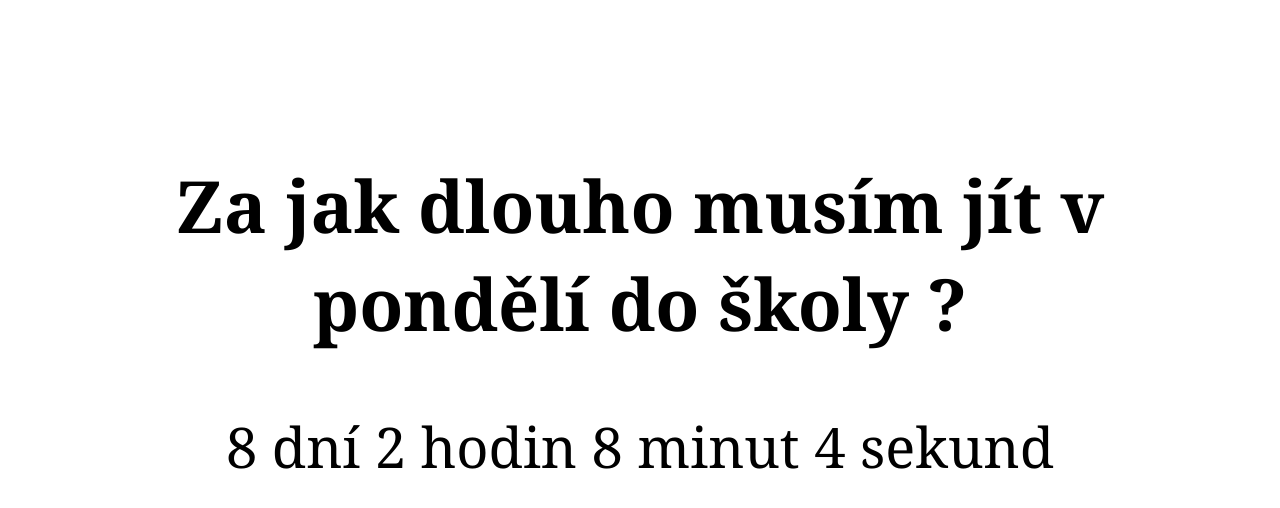
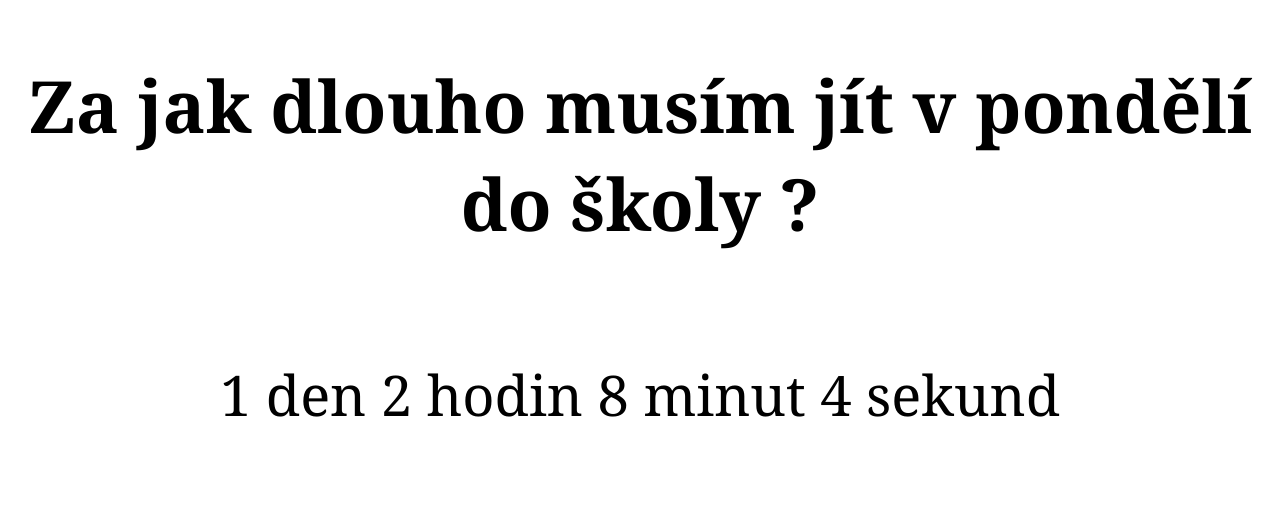
Before and after one commit to HromekFrantisek/CountdownToSchool, a plain HTML site: page index.html in a window 1280 px wide. Drawn offline with Linux system fonts and the light colour scheme.

Commit message:
Sunday fix, flex
Přidání opravy pro přepočet dní když je neděle, přidání flex displaye do css

```diff
--- a/script.js
+++ b/script.js
@@ -1,18 +1,24 @@
 
 function calculateTime() {
-    var currentDay = new Date;
-    var monday = currentDay.getDate() - currentDay.getDay()
-    var nextMonday = monday + 8;
-    var nextLesson = new Date;
-    nextLesson.setDate(nextMonday);
+    //Sunday fix (https://stackoverflow.com/questions/4156434/javascript-get-the-first-day-of-the-week-from-current-date)
+    var currentDay = new Date();
+    var day = currentDay.getDay() || 7; // Get current day number, converting Sun. to 7
+    if( day !== 1 )                     // Only manipulate the date if it isn't Mon.
+
+    {
+        currentDay.setHours(-24 * (day - 1));
+    }
+    var nextLesson = new Date();
+    nextLesson.setDate(nextLesson.getDate() + 1);
     nextLesson.setHours(11);
     nextLesson.setMinutes(0);
     nextLesson.setSeconds(0);
 
 
-    var currentDateTime = currentDay.getTime();
+
+    var today = (new Date).getTime();
     var deadline = nextLesson.getTime();
-    var remainingTime = deadline - currentDateTime;
+    var remainingTime = deadline - today;
     var days = Math.floor(remainingTime / (1000 * 60 * 60 *24));
     var hours = Math.floor((remainingTime % (1000 * 60 * 60 * 24)) / (1000 * 60 * 60));
     var minutes = Math.floor((remainingTime % (1000 * 60 * 60)) / (1000 * 60));
--- a/style.css
+++ b/style.css
@@ -1,6 +1,9 @@
 body {
     font-family: Georgia, 'Times New Roman', Times, serif;
-    padding: 100px;
+    display: flex;
+    flex-direction: column;
+    justify-content: space-around;
+    align-items: center;
     text-align: center;
 }
 
```
